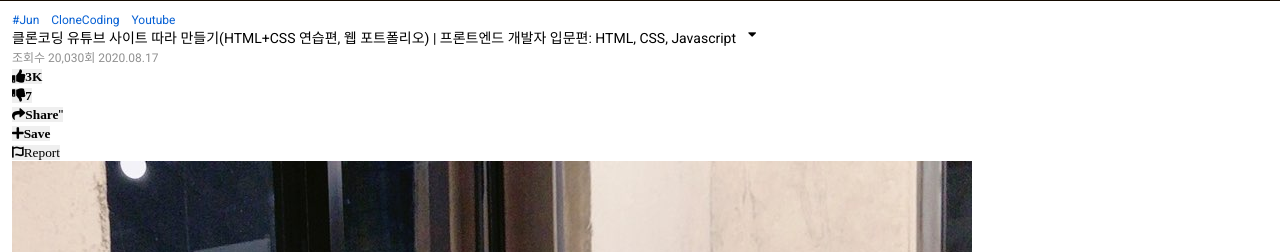
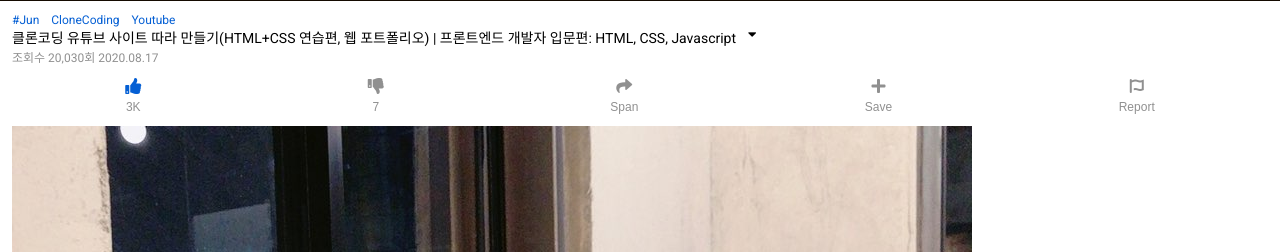
Before and after one commit to jun7867/YOUTUBE_MOBILE, a plain HTML site: page index.html in a window 1280 px wide. Shown: the part 548-800 px from the top of the page. Drawn offline with Linux system fonts and the light colour scheme.

Commit message:
action css

```diff
--- a/index.html
+++ b/index.html
@@ -58,19 +58,23 @@
       <!-- actions -->
       <ul class="actions">
         <li>
-          <button><i class="fas fa-thumbs-up">3K</i></button>
+          <button>
+            <i class="active fas fa-thumbs-up"></i><span>3K</span>
+          </button>
         </li>
         <li>
-          <button><i class="fas fa-thumbs-down">7</i></button>
+          <button><i class="fas fa-thumbs-down"></i><span>7</span></button>
         </li>
         <li>
-          <button><i class="fas fa-share">Share</i>"</button>
+          <button><i class="fas fa-share"></i><span>Span</span></button>
         </li>
         <li>
-          <button><i class="fas fa-plus">Save</i></button>
+          <button><i class="fas fa-plus"></i><span>Save</span></button>
         </li>
         <li>
-          <button><i class="fab fa-font-awesome-flag">Report</i></button>
+          <button>
+            <i class="fab fa-font-awesome-flag"></i><span>Report</span>
+          </button>
         </li>
       </ul>
       <!-- Channel Description -->
--- a/style.css
+++ b/style.css
@@ -38,6 +38,7 @@ button:focus {
   border: none;
   cursor: pointer;
   outline: none;
+  background-color: var(--white-color);
 }
 header {
   display: flex;
@@ -102,10 +103,37 @@ header .icons .fa-search {
 
 .info .metadata .titleAndButton .moreButton {
   height: 100%;
-  background-color: var(--white-color);
 }
 
 .info .views {
   font-size: var(--font-small);
   color: var(--grey-dark-color);
 }
+
+/* Action Buttons */
+.actions {
+  display: flex;
+  justify-content: space-around;
+  margin: var(--padding) 0;
+}
+
+.actions button {
+  display: flex;
+  flex-direction: column;
+  font-size: var(--font-small);
+  color: var(--grey-dark-color);
+}
+
+.actions button i {
+  margin: 0 auto;
+  margin-bottom: calc(var(--padding) / 2);
+  font-size: 16px;
+}
+
+.actions button span {
+  margin: 0 auto;
+}
+
+.actions button i.active {
+  color: var(--blue-color);
+}
```
